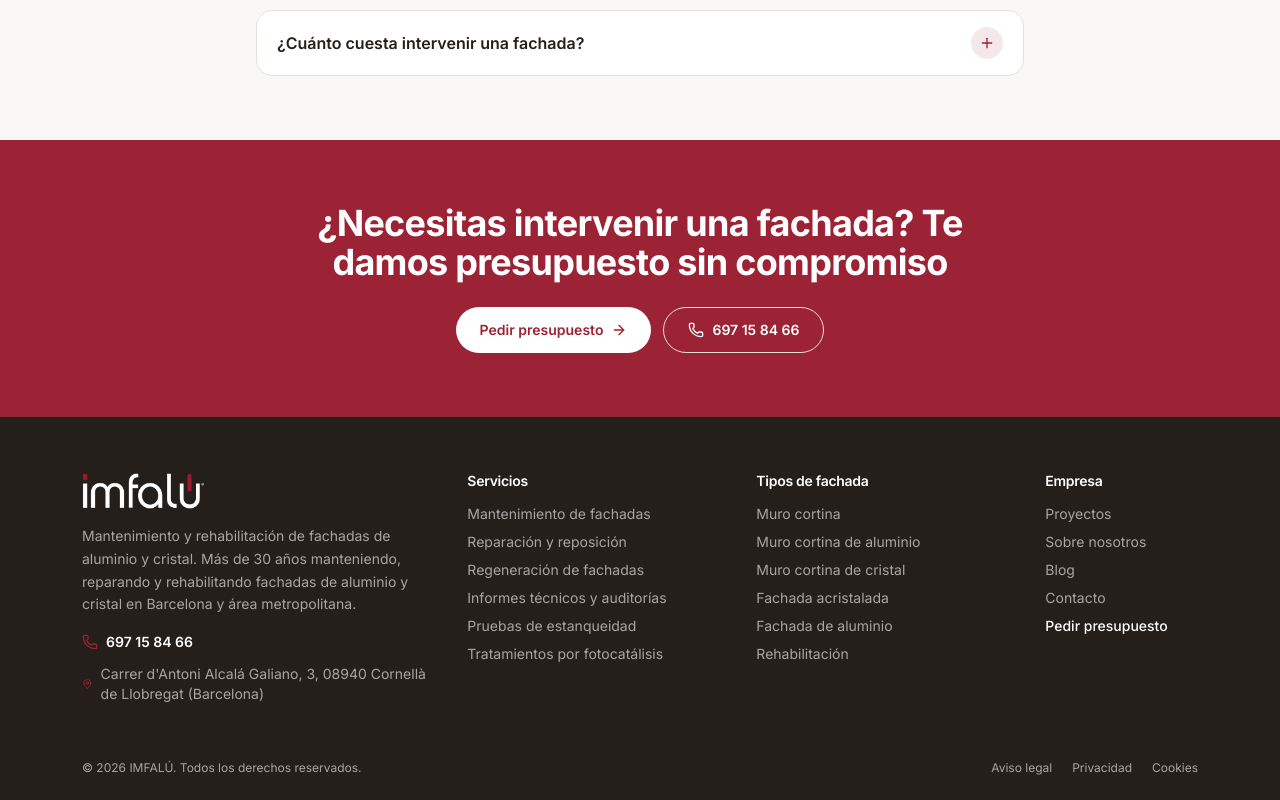
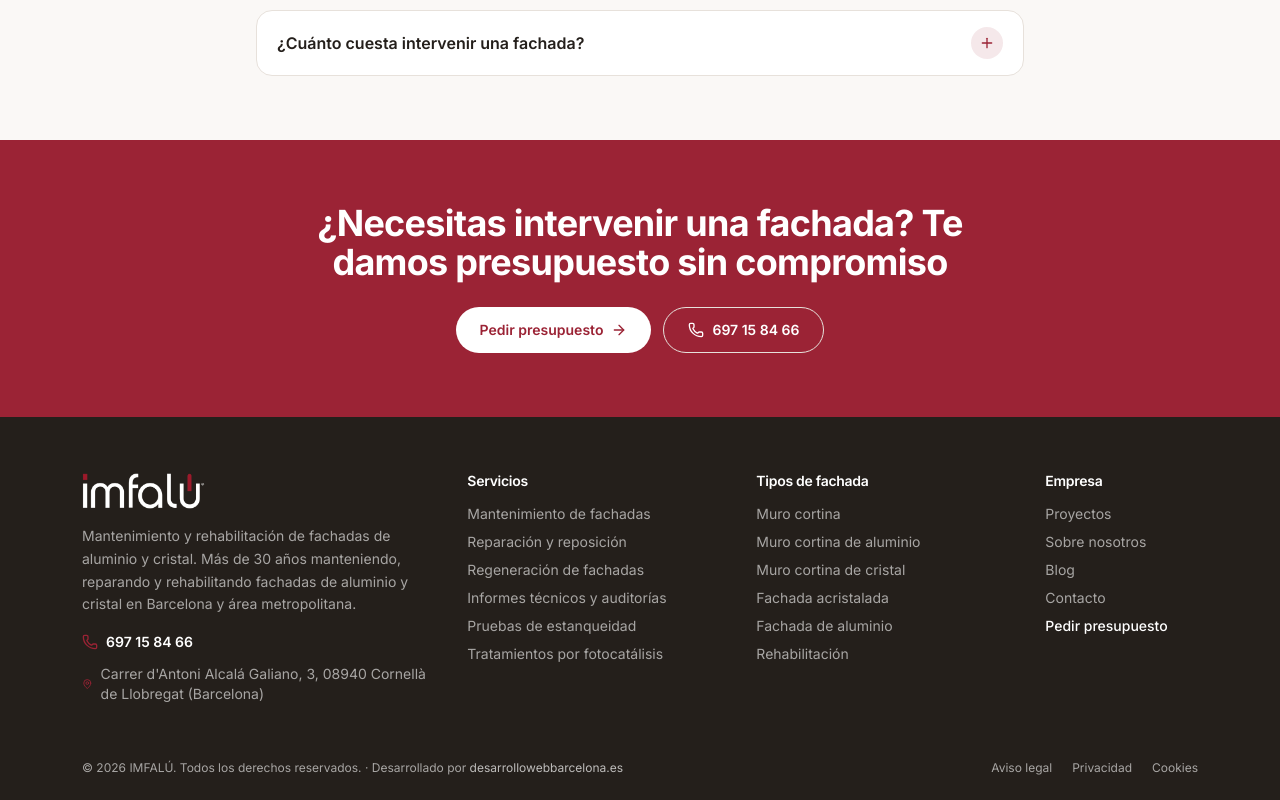
Before and after one commit to heydjbcn/imfalu-web, a Next.js app: page / in a window 1280 px wide. Shown: the part 4926-5726 px from the top of the page. Built offline with nearby package versions, Linux system fonts and the light colour scheme; no server answers.

Commit message:
footer: credito a desarrollowebbarcelona.es (backlink)

```diff
--- a/components/site/footer.tsx
+++ b/components/site/footer.tsx
@@ -66,7 +66,7 @@ export function Footer() {
 
       <div>
         <div className="container-x flex flex-col items-center justify-between gap-3 pb-6 text-xs text-white/60 md:flex-row">
-          <p>© {new Date().getFullYear()} {site.legalName}. Todos los derechos reservados.</p>
+          <p>© {new Date().getFullYear()} {site.legalName}. Todos los derechos reservados. · Desarrollado por <a href="https://desarrollowebbarcelona.es/" target="_blank" rel="noopener" className="text-white/70 hover:text-white">desarrollowebbarcelona.es</a></p>
           <div className="flex gap-5">
             <Link href="/aviso-legal" className="hover:text-white/70">Aviso legal</Link>
             <Link href="/privacidad" className="hover:text-white/70">Privacidad</Link>
```
